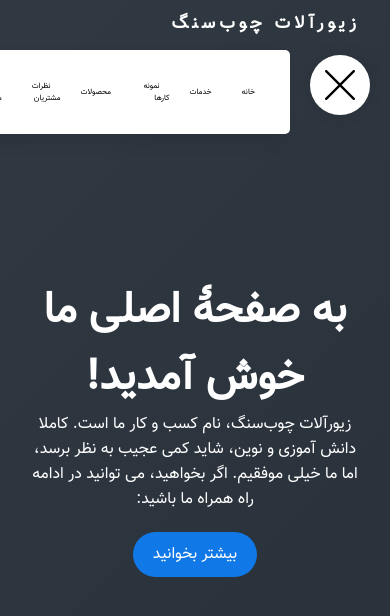
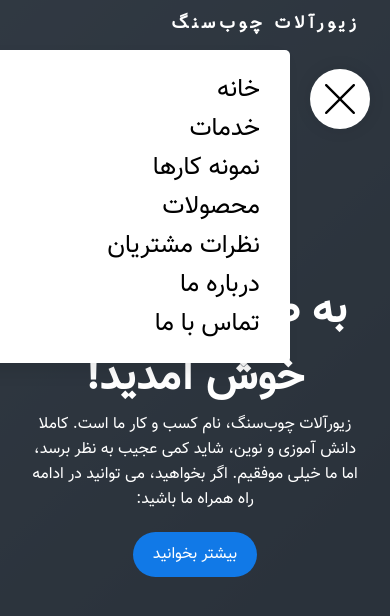
Before and after one commit to amirtahaafkhami/amirtahaafkhami.github.io, a plain HTML site: page index.html in a window 390 px wide. Both pictures are taken after a click on the element 340 px from the left and 85 px from the top of the page. Drawn offline with Linux system fonts and the light colour scheme; files whose address does not match are found by name.

Commit message:
Update style.css

```diff
--- a/styles/responsive/style.css
+++ b/styles/responsive/style.css
@@ -8,15 +8,28 @@
   }
 }
 
-@media only screen and (max-width: 740px){
+@media only screen and (max-width: 740px) {
   nav ul li a {
     font-size: 2vw;
   }
 }
 
 @media only screen and (max-width: 570px) {
-  nav ul li {
-    font-size: 1vw;
-    padding: 10px 5px;
+  nav {
+    width: 100%;
+    height: calc(auto * 2);
+  }
+  nav ul {
+    display: block !important;
+    width: auto;
+  }
+  nav ul li a {
+    font-size: 25px;
   }
 }
+
+@media only screen and (max-width: 300px) {
+  nav ul li a {
+    font-size: 5vw;
+  }
+}
```
